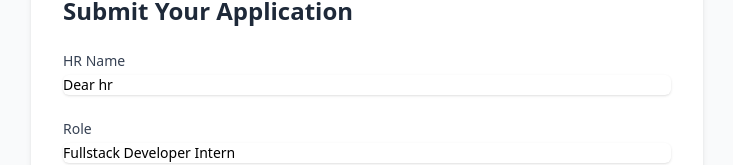
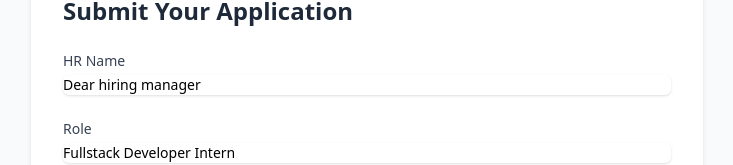
Before and after one commit to Diordi1/emaildeploy, a Next.js app: page /applynew in a window 1280 px wide. Shown: the part 117-282 px from the top of the page, without its empty margins (273-1006 px from the left). Built offline with nearby package versions, Linux system fonts and the light colour scheme.

Commit message:
email/update

```diff
--- a/app/applied/page.js
+++ b/app/applied/page.js
@@ -51,7 +51,7 @@ const App = () => {
   // Filter data when search term changes
   useEffect(()=>{
     setLoading(true);
-    axios.get("https://recruitment-z6tf.onrender.com/getallemail").then((response) => {
+    axios.get("https://emailrecruit.onrender.com/getallemail").then((response) => {
       console.log(response.data);
       setRecruitmentData(response.data);
       setFilteredData(response.data);
--- a/app/applynew/page.js
+++ b/app/applynew/page.js
@@ -10,7 +10,7 @@ import Loader from '../_components/Loader';
 export default function ApplyForm() {
 
   const [formData, setFormData] = useState({
-    hrName: 'Dear hr',
+    hrName: 'Dear hiring manager',
     role: 'Fullstack Developer Intern',
     companyName: '',
     email: '',
@@ -59,7 +59,7 @@ export default function ApplyForm() {
   const handleSubmit = async (e) => {
     e.preventDefault();
     setLoading(true);
-   axios.post("https://recruitment-z6tf.onrender.com/mailrecuriter",{
+   axios.post("https://emailrecruit.onrender.com/mailrecuriter",{
     hrName: formData.hrName,
     role: formData.role,
     companyName: formData.companyName,
```
